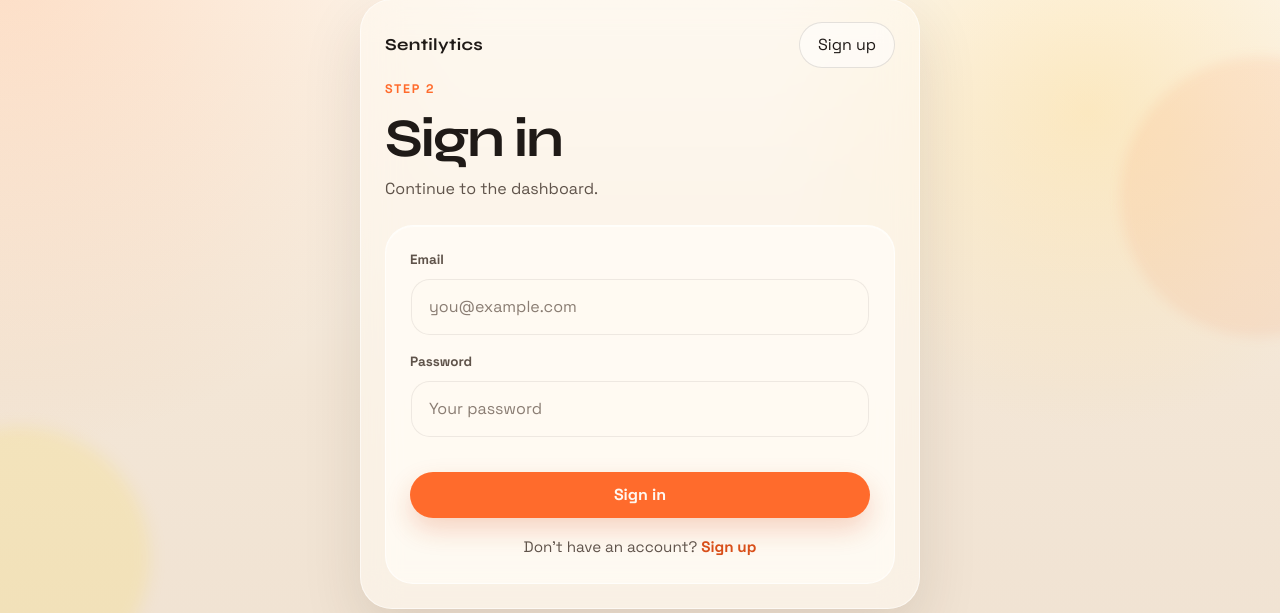
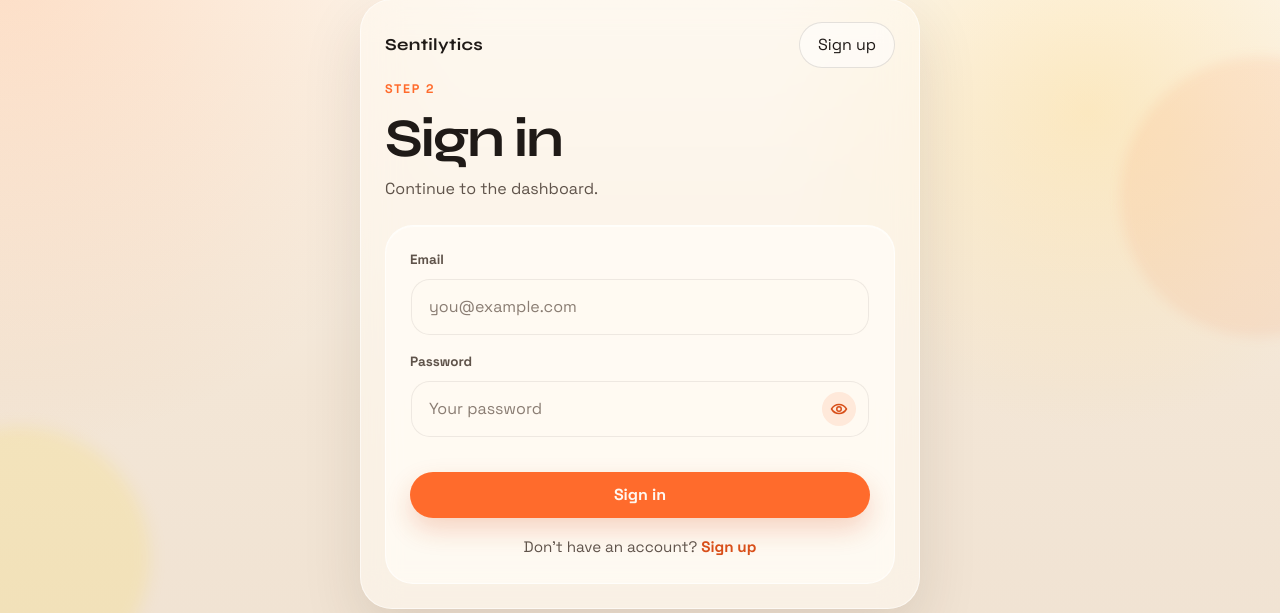
Before and after one commit to AvanindraBose/Twitter-Sentiment-Detection, a FastAPI app: page /auth/login in a window 1280 px wide. Shown: the part 33-646 px from the top of the page. Run offline with FastAPI, Linux system fonts and the light colour scheme; parts of the project's set-up code (start-up, migrations or seed data) failed here and were passed over.

Commit message:
Completed the FInal Touches in the UI for now.

```diff
--- a/backend/static/style.css
+++ b/backend/static/style.css
@@ -382,6 +382,43 @@ textarea:focus {
     0 0 0 4px rgba(255, 107, 44, 0.12);
 }
 
+.password-field {
+  position: relative;
+}
+
+.password-field .form-input {
+  padding-right: 58px;
+}
+
+.password-toggle {
+  position: absolute;
+  top: 50%;
+  right: 14px;
+  transform: translateY(-50%);
+  display: inline-flex;
+  align-items: center;
+  justify-content: center;
+  width: 34px;
+  height: 34px;
+  border: none;
+  border-radius: 999px;
+  background: rgba(255, 107, 44, 0.12);
+  color: var(--accent-deep);
+  cursor: pointer;
+  transition: background-color 0.2s ease, transform 0.2s ease;
+}
+
+.password-toggle svg {
+  display: block;
+  width: 18px;
+  height: 18px;
+  stroke: currentColor;
+}
+
+.password-toggle:hover {
+  background: rgba(255, 107, 44, 0.2);
+}
+
 textarea {
   min-height: 240px;
   resize: vertical;
--- a/backend/templates/dashboard.html
+++ b/backend/templates/dashboard.html
@@ -21,8 +21,8 @@
       {% if error %}
       <div class="flash flash-error flash-banner" id="error-banner">
         <div class="flash-banner-content">
-          <span class="flash-icon">&#10006;</span>
-          <span>{{ error }}</span>
+          <span class="flash-icon"><b>!!!</b></span>
+          <span><b>{{ error }}</b></span>
         </div>
         <button type="button" class="flash-close" id="close-banner" aria-label="Dismiss error">&times;</button>
       </div>
--- a/backend/templates/login.html
+++ b/backend/templates/login.html
@@ -28,6 +28,10 @@
           <div class="flash flash-error">{{ error }}</div>
           {% endif %}
 
+          {% if info %}
+          <div class="flash flash-success">{{ info }}</div>
+          {% endif %}
+
           {% if success %}
           <div class="flash flash-success">{{ success }}</div>
           {% endif %}
@@ -48,6 +52,7 @@
 
             <div class="form-group">
               <label class="form-label" for="password">Password</label>
+              <div class="password-field">
                 <input
                   class="form-input"
                   type="password"
@@ -57,6 +62,13 @@
                   autocomplete="current-password"
                   required
                 />
+                <button type="button" class="password-toggle" data-password-toggle="password" aria-label="Show password">
+                  <svg viewBox="0 0 24 24" fill="none" stroke-width="2" stroke-linecap="round" stroke-linejoin="round" aria-hidden="true">
+                    <path d="M2 12s3.6-6 10-6 10 6 10 6-3.6 6-10 6-10-6-10-6z"></path>
+                    <circle cx="12" cy="12" r="3"></circle>
+                  </svg>
+                </button>
+              </div>
             </div>
 
             <button type="submit" class="btn-auth">Sign in</button>
@@ -69,5 +81,19 @@
       </main>
     </div>
   </div>
+  <script>
+    document.querySelectorAll("[data-password-toggle]").forEach(function (button) {
+      button.addEventListener("click", function () {
+        const input = document.getElementById(button.getAttribute("data-password-toggle"));
+        const isHidden = input.type === "password";
+
+        input.type = isHidden ? "text" : "password";
+        button.setAttribute("aria-label", isHidden ? "Hide password" : "Show password");
+        button.innerHTML = isHidden
+          ? '<svg viewBox="0 0 24 24" fill="none" stroke-width="2" stroke-linecap="round" stroke-linejoin="round" aria-hidden="true"><path d="M3 3l18 18"></path><path d="M10.6 10.7a3 3 0 0 0 4.2 4.2"></path><path d="M9.9 4.2A10.9 10.9 0 0 1 12 4c6.4 0 10 8 10 8a18.8 18.8 0 0 1-3.2 4.2"></path><path d="M6.7 6.7A18.6 18.6 0 0 0 2 12s3.6 8 10 8a10.7 10.7 0 0 0 5.3-1.4"></path></svg>'
+          : '<svg viewBox="0 0 24 24" fill="none" stroke-width="2" stroke-linecap="round" stroke-linejoin="round" aria-hidden="true"><path d="M2 12s3.6-6 10-6 10 6 10 6-3.6 6-10 6-10-6-10-6z"></path><circle cx="12" cy="12" r="3"></circle></svg>';
+      });
+    });
+  </script>
 </body>
 </html>
```
Also changed, not shown: backend/templates/signup.html (+22 -0 lines). Lines whose indentation alone changed are shown as unchanged.
